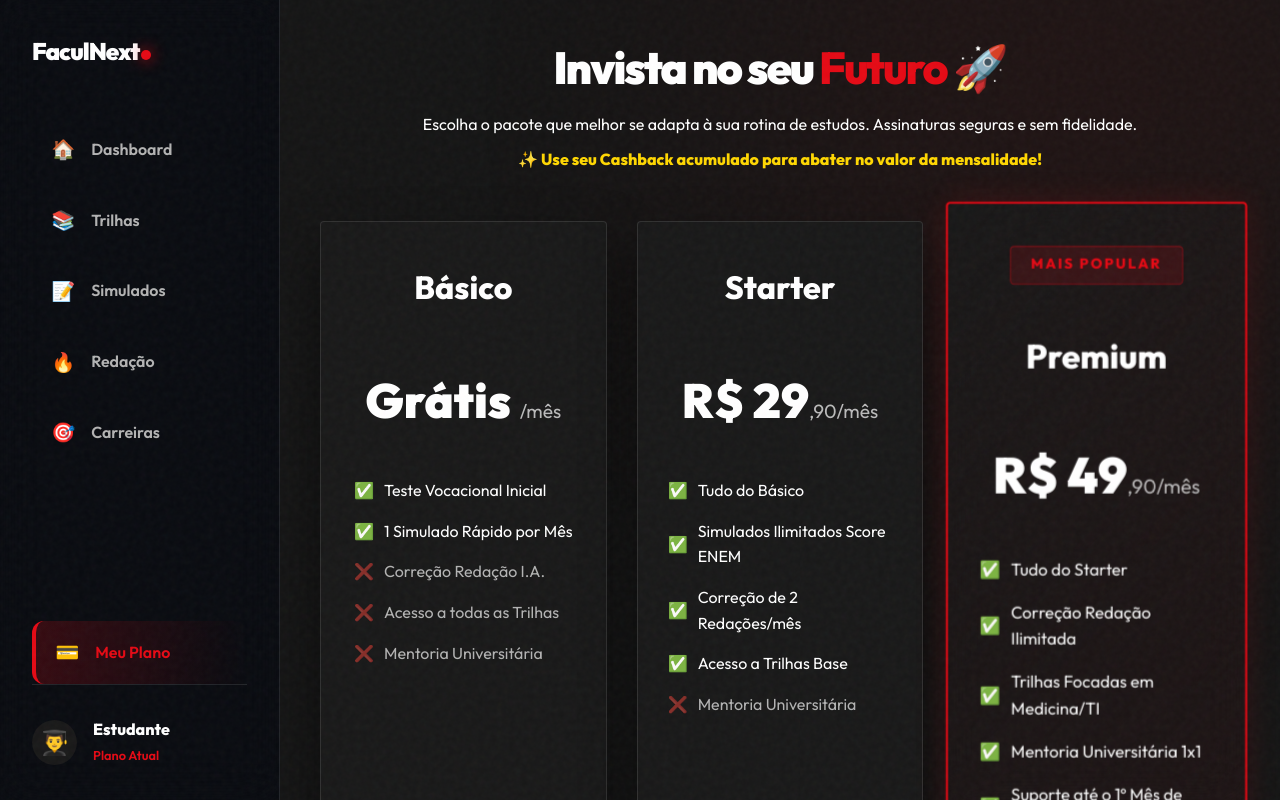
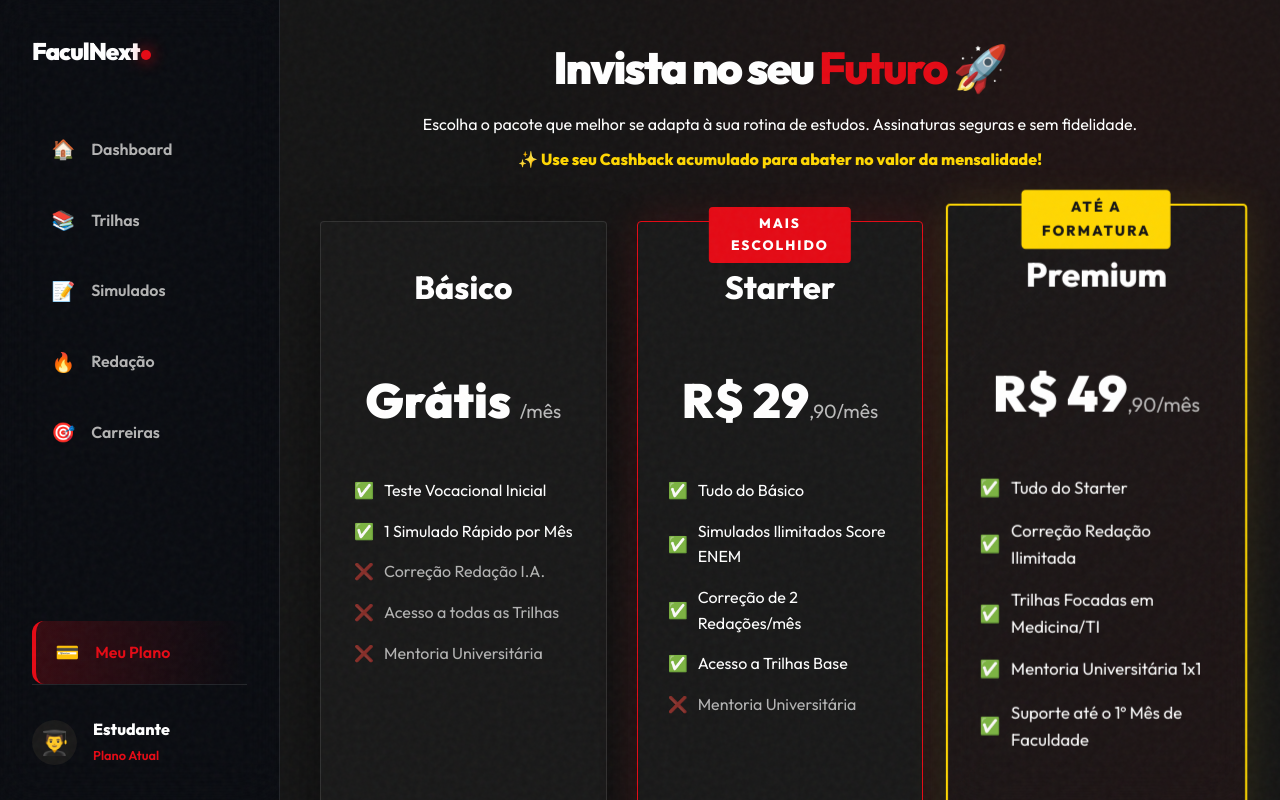
Before and after one commit to evertonsouza3-droid/FaculNext, a website: page planos.html in a window 1280 px wide. Drawn offline with Linux system fonts and the light colour scheme; no server answers; sample sign-in values are in the browser's storage.

Commit message:
Add files via upload

```diff
--- a/planos.html
+++ b/planos.html
@@ -121,7 +121,8 @@
             </div>
 
             <!-- Starter -->
-            <div class="glass-card plano-card">
+            <div class="glass-card plano-card" style="border-color: var(--primary-red); box-shadow: 0 0 40px rgba(229, 9, 20, 0.15);">
+                <span class="badge absolute-badge uppercase" style="background: var(--primary-red); color: #fff; border: none;">Mais Escolhido</span>
                 <h2>Starter</h2>
                 <div class="price">R$ 29<span>,90/mês</span></div>
                 <ul class="plano-features">
@@ -135,8 +136,8 @@
             </div>
 
             <!-- Premium -->
-            <div class="glass-card plano-card destaque-premium">
-                <span class="badge uppercase" style="margin: 0 auto 1.5rem auto;">Mais Popular</span>
+            <div class="glass-card plano-card destaque-premium" style="border-color: var(--gold); box-shadow: 0 0 40px rgba(255, 215, 0, 0.1);">
+                <span class="badge absolute-badge uppercase" style="background: var(--gold); color: var(--bg-dark); border: none;">Até a Formatura</span>
                 <h2>Premium</h2>
                 <div class="price">R$ 49<span>,90/mês</span></div>
                 <ul class="plano-features">
```
